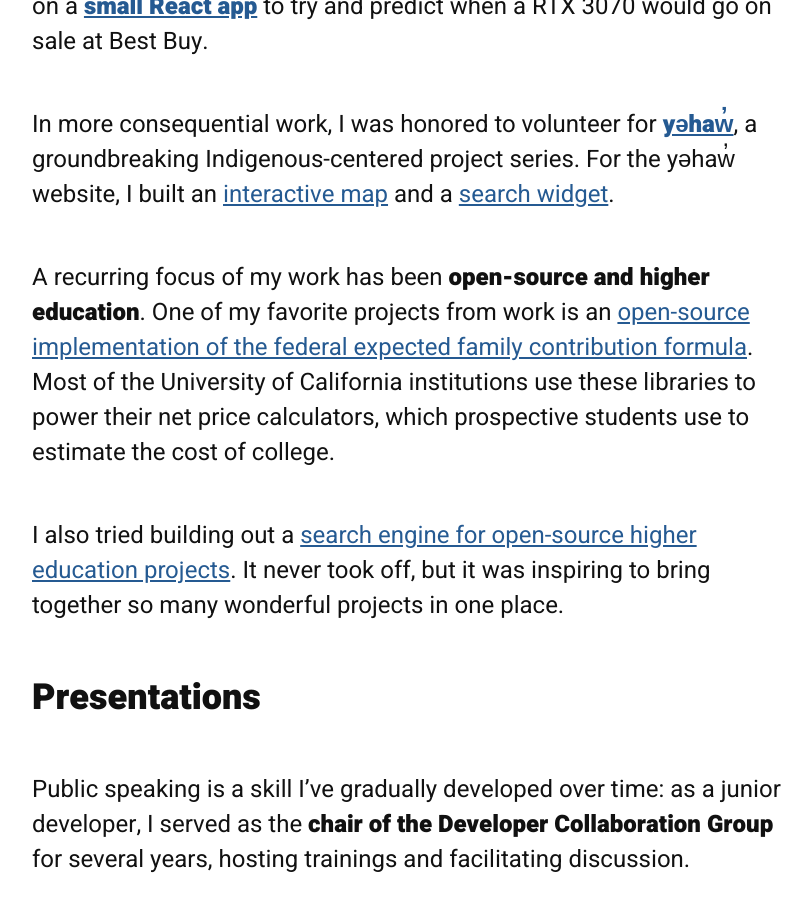
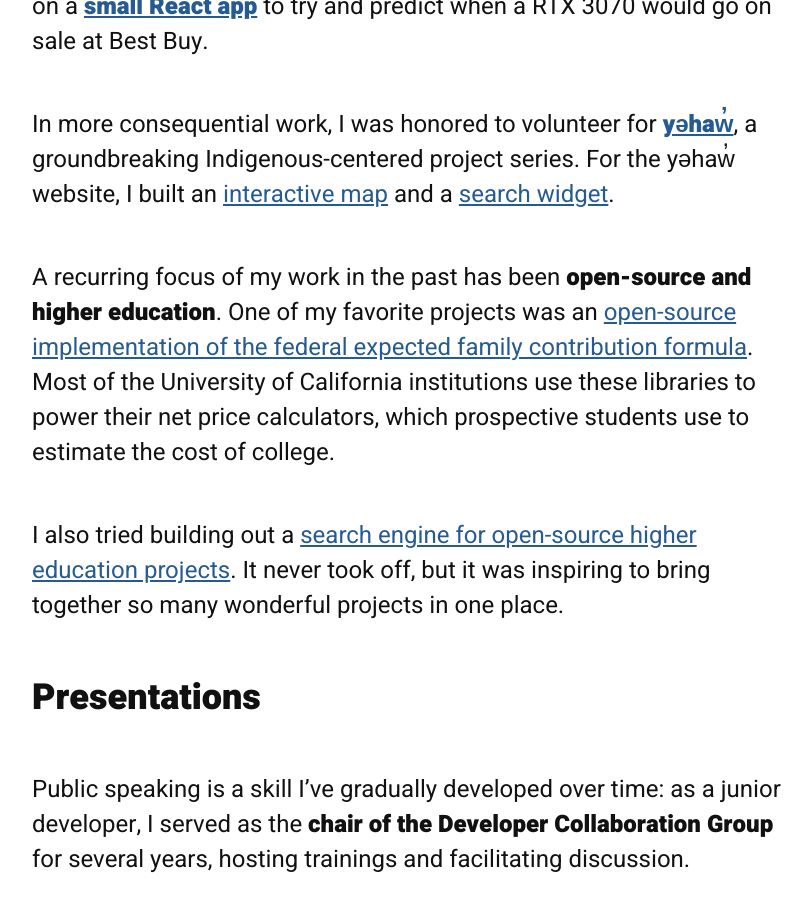
Before and after one commit to loganfranken/loganfranken.github.io, a Jekyll site: the page built from about.md, in a window 1280 px wide and 900 px high, scrolled down 1561 px. Shown: the whole window, without its empty margins (228-1040 px from the left). Built offline with Jekyll 4.4.1, drawn with Linux system fonts in a browser that asks for light colours; nearby versions of some CDN libraries; our own code applies the rules of GitHub Pages for plain Markdown files; library files that are not in the unit come from our copies.

Commit message:
Wrapped up the about page

```diff
--- a/about.md
+++ b/about.md
@@ -9,7 +9,7 @@
 I'm a **full-stack web developer**. I live in Seattle.
 
 I love **making code work for people**. I work as a full-stack
-engineer at [Indeed](https://www.indeed.com/), helping people get jobs.
+engineer at **[Indeed](https://www.indeed.com/)**, helping people get jobs.
 
 My e-mail is [loganfranken@gmail.com](mailto:loganfranken@gmail.com).
 I'm on [Twitter](https://twitter.com/loganfranken),
@@ -41,8 +41,8 @@
 I built an <a href="https://github.com/loganfranken/yehaw-map" aria-label="GitHub page for the yəhaw̓ map project">interactive map</a> and
 a <a href="https://github.com/loganfranken/yehaw-search" aria-label="GitHub page for the yəhaw̓ search project">search widget</a>.
 
-A recurring focus of my work has been **open-source and higher education**.
-One of my favorite projects from work is an <a href="https://github.com/ucsbfinaid">open-source implementation of the
+A recurring focus of my work in the past has been **open-source and higher education**.
+One of my favorite projects was an <a href="https://github.com/ucsbfinaid">open-source implementation of the
 federal expected family contribution formula</a>. Most of the University of California institutions use these
 libraries to power their net price calculators, which prospective students use to estimate the cost of college.
 
```
